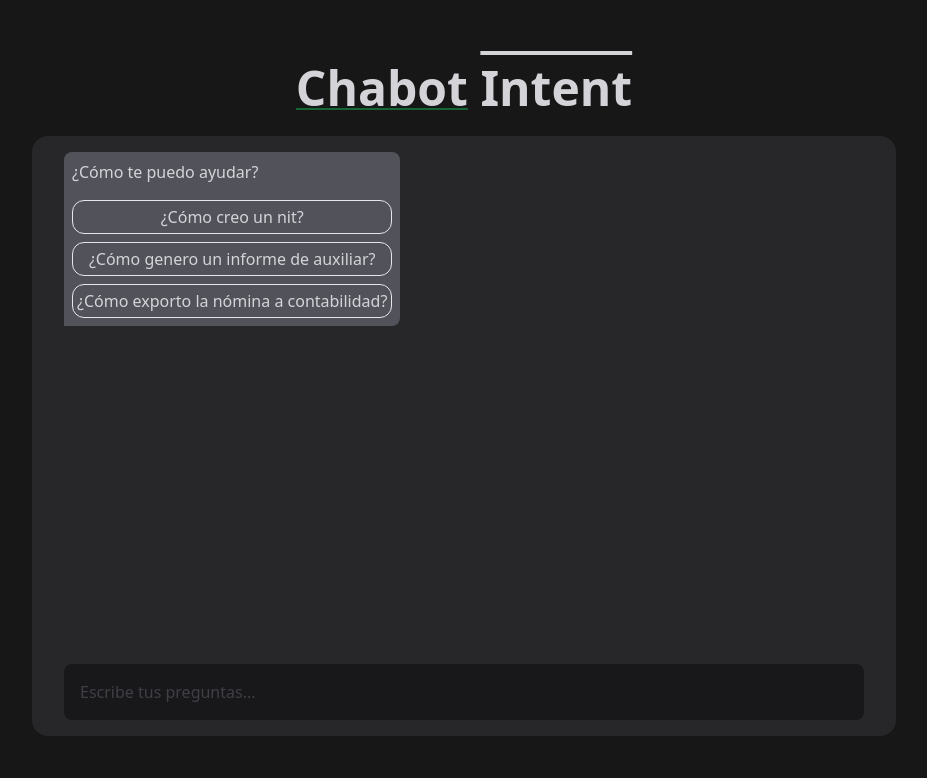
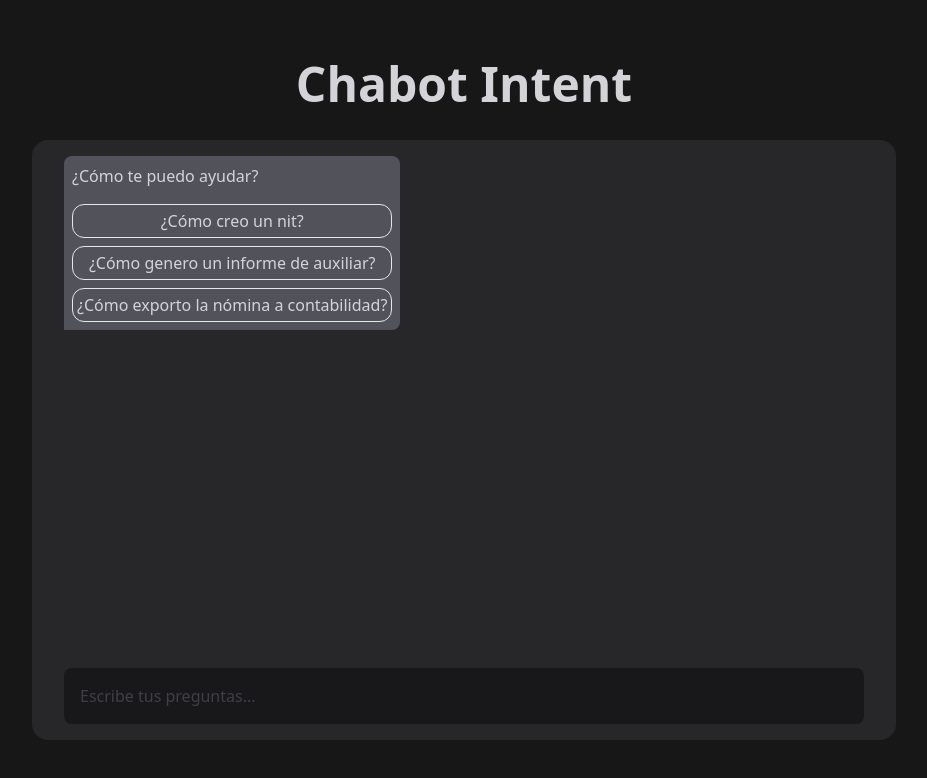
Before and after one commit to mateo-gomez/chatbot-intent, a Next.js app: page / in a window 1280 px wide. Shown: the top 778 px of the page, without its empty margins (176-1103 px from the left). Built offline with nearby package versions, Linux system fonts and the light colour scheme.

Commit message:
Change title style

```diff
--- a/src/pages/index.js
+++ b/src/pages/index.js
@@ -54,13 +54,8 @@ export default function Home() {
 
 	return (
 		<div className="h-screen">
-			<main className="max-w-4xl min-w-[400px] p-4 m-auto w-md flex flex-col gap-6 h-full justify-center content-center">
-				<h1 className="text-5xl font-bold text-center ">
-					<span className=" underline decoration-green-800 decoration-from-font">
-						Chabot
-					</span>{" "}
-					<span className="overline">Intent</span>
-				</h1>
+			<main className="max-w-4xl min-w-[400px] p-4 m-auto w-md flex flex-col h-full justify-center content-center">
+				<h1 className=" text-5xl font-bold text-center mb-8">Chabot Intent</h1>
 
 				<div
 					className="gap-2 p-4 flex flex-col h-5/6 sm:h-[600px] bg-zinc-800 rounded-2xl"
```
